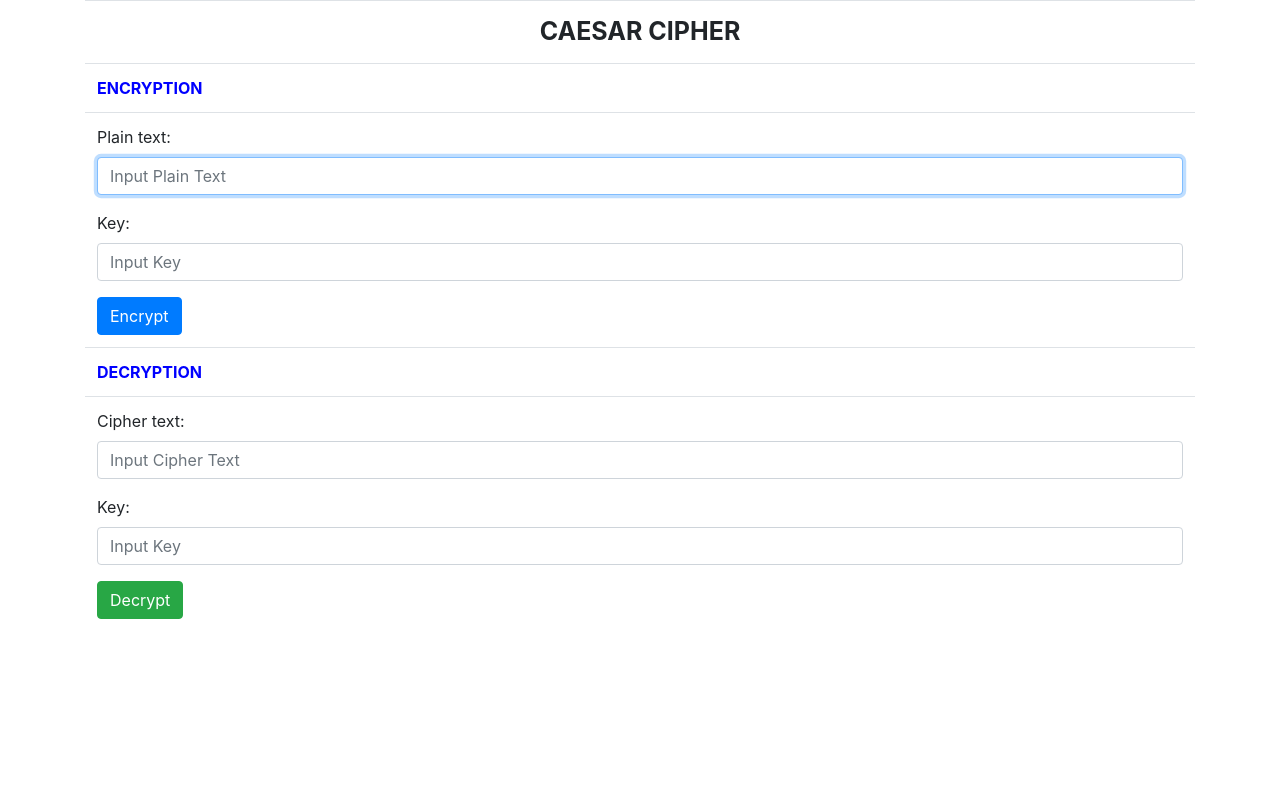
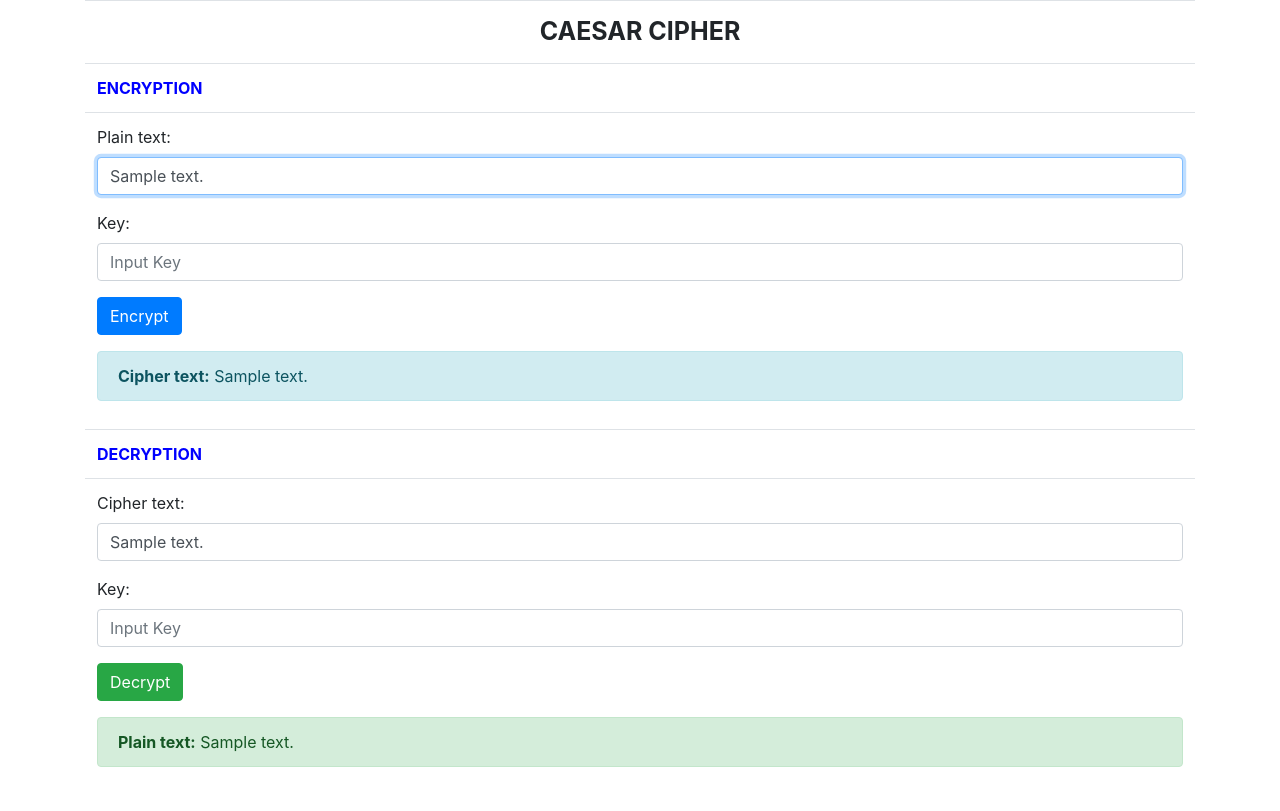
Before and after one commit to nhathuynhathuynhathuy36/bmtt-nc-hutech-2380600877, a Flask app: template lab-02/templates/caesar.html in a window 1280 px wide. Before the commit the page ends 619 px from the top, so only its background shows below. Run offline with Flask 3, Linux system fonts and the light colour scheme; the template is opened without the code that fills it: most values are stand-ins (such as "Sample title", 1, 10 or a date in 2020).

Commit message:
[add] lab-02 web caesar

```diff
--- a/lab-02/app.py
+++ b/lab-02/app.py
@@ -3,11 +3,9 @@ from cipher.caesar import CaesarCipher
 
 app = Flask(__name__)
 
-
 @app.route("/")
 def home():
     return render_template("index.html")
-
 
 @app.route("/caesar")
 def caesar():
@@ -15,29 +13,31 @@ def caesar():
 
 @app.route("/encrypt", methods=["POST"])
 def caesar_encrypt():
-
     text = request.form["inputPlainText"]
     key = int(request.form["inputKeyPlain"])
-
     Caesar = CaesarCipher()
-
     encrypted_text = Caesar.encrypt_text(text, key)
 
-    return f"text: {text}<br>key: {key}<br>encrypted text: {encrypted_text}"
-
+    return render_template(
+        "caesar.html",
+        plain_text=text,
+        key_plain=key,
+        encrypted_text=encrypted_text
+    )
 
 @app.route("/decrypt", methods=["POST"])
 def caesar_decrypt():
-
     text = request.form["inputCipherText"]
     key = int(request.form["inputKeyCipher"])
-
     Caesar = CaesarCipher()
-
     decrypted_text = Caesar.decrypt_text(text, key)
 
-    return f"text: {text}<br>key: {key}<br>decrypted text: {decrypted_text}"
-
+    return render_template(
+        "caesar.html",
+        cipher_text=text,
+        key_cipher=key,
+        decrypted_text=decrypted_text
+    )
 
 if __name__ == "__main__":
-    app.run(debug=True)
+    app.run(host="0.0.0.0", port=5050, debug=True)
--- a/lab-02/templates/caesar.html
+++ b/lab-02/templates/caesar.html
@@ -3,7 +3,6 @@
 
 <head>
     <title>Caesar Cipher</title>
-
     <link
         href="https://cdn.jsdelivr.net/npm/bootstrap@4.6.2/dist/css/bootstrap.min.css"
         rel="stylesheet"
@@ -11,18 +10,13 @@
 </head>
 
 <body>
-
     <div class="container">
-
         <table class="table">
-
             <tr>
                 <td style="text-align: center; font-weight: bold; font-size: 25px;">
                     CAESAR CIPHER
                 </td>
             </tr>
-
-            <!-- ENCRYPTION -->
 
             <tr>
                 <td style="font-weight: bold; color: blue;">
@@ -32,12 +26,9 @@
 
             <tr>
                 <td>
-
                     <form method="POST" action="/encrypt">
-
                         <div class="mb-3">
                             <label class="form-label">Plain text:</label>
-
                             <input
                                 type="text"
                                 class="form-control"
@@ -45,31 +36,34 @@
                                 placeholder="Input Plain Text"
                                 required
                                 autofocus
+                                value="{{ plain_text if plain_text else '' }}"
                             />
                         </div>
 
                         <div class="mb-3">
                             <label class="form-label">Key:</label>
-
                             <input
                                 type="number"
                                 class="form-control"
                                 name="inputKeyPlain"
                                 placeholder="Input Key"
                                 required
+                                value="{{ key_plain if key_plain else '' }}"
                             />
                         </div>
 
                         <button type="submit" class="btn btn-primary">
                             Encrypt
                         </button>
-
                     </form>
 
+                    {% if encrypted_text %}
+                    <div class="alert alert-info mt-3">
+                        <strong>Cipher text:</strong> {{ encrypted_text }}
+                    </div>
+                    {% endif %}
                 </td>
             </tr>
-
-            <!-- DECRYPTION -->
 
             <tr>
                 <td style="font-weight: bold; color: blue;">
@@ -79,46 +73,45 @@
 
             <tr>
                 <td>
-
                     <form method="POST" action="/decrypt">
-
                         <div class="mb-3">
                             <label class="form-label">Cipher text:</label>
-
                             <input
                                 type="text"
                                 class="form-control"
                                 name="inputCipherText"
                                 placeholder="Input Cipher Text"
                                 required
+                                value="{{ cipher_text if cipher_text else '' }}"
                             />
                         </div>
 
                         <div class="mb-3">
                             <label class="form-label">Key:</label>
-
                             <input
                                 type="number"
                                 class="form-control"
                                 name="inputKeyCipher"
                                 placeholder="Input Key"
                                 required
+                                value="{{ key_cipher if key_cipher else '' }}"
                             />
                         </div>
 
                         <button type="submit" class="btn btn-success">
                             Decrypt
                         </button>
-
                     </form>
 
+                    {% if decrypted_text %}
+                    <div class="alert alert-success mt-3">
+                        <strong>Plain text:</strong> {{ decrypted_text }}
+                    </div>
+                    {% endif %}
                 </td>
             </tr>
-
         </table>
-
     </div>
-
 </body>
 
 </html>
```
